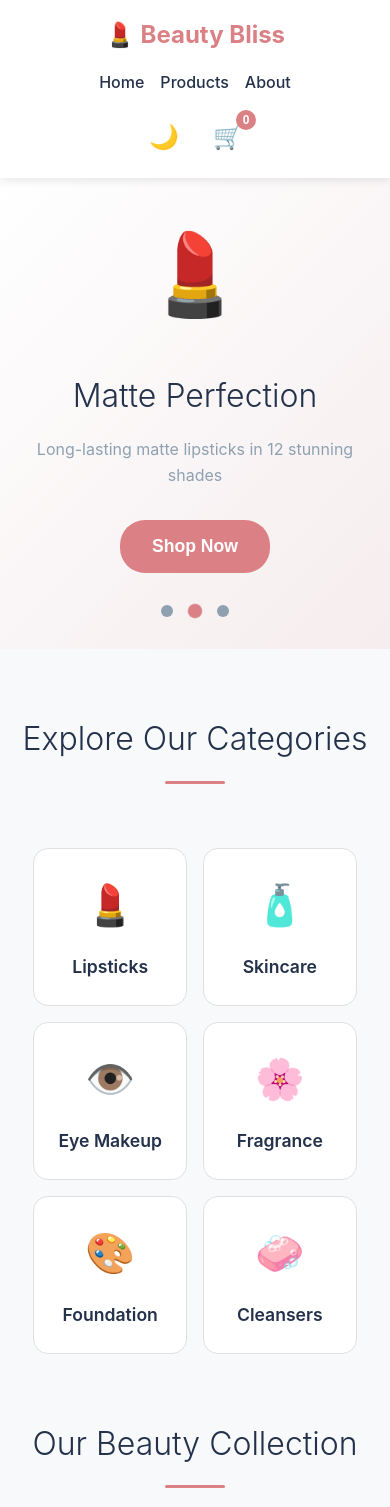
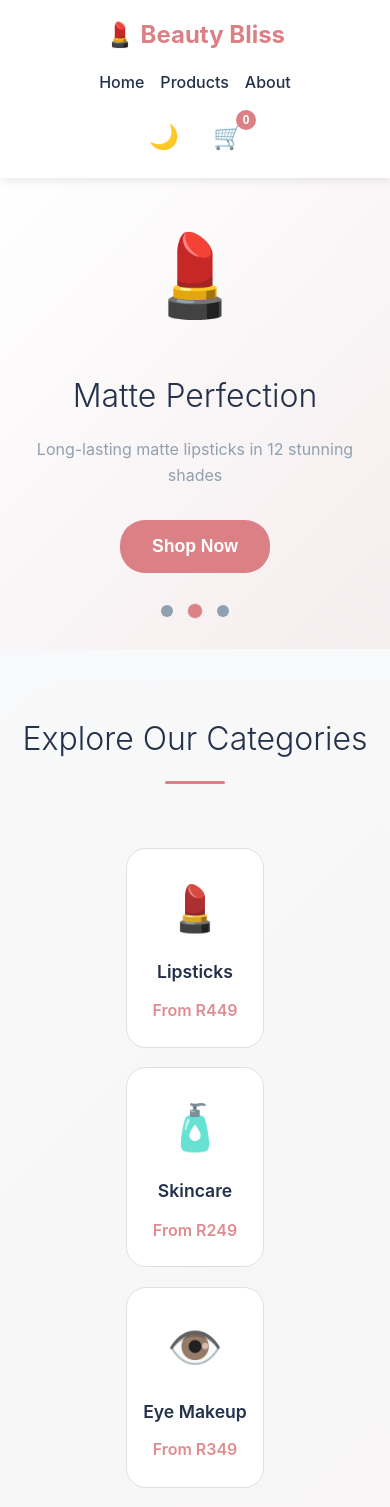
Before and after one commit to refiilwemotaung-cpu/beauty-bliss-shop, a React (Create React App) app: page / in a window 390 px wide. Shown: the top 1507 px of the page. Built offline with nearby package versions, Linux system fonts and the light colour scheme.

Commit message:
Change ProductGallery to 3 columns per row with 2 rows and improve the styling

```diff
--- a/src/components/ProductGallery/ProductGallery.css
+++ b/src/components/ProductGallery/ProductGallery.css
@@ -1,6 +1,10 @@
 .product-gallery {
   padding: 3rem 0;
-  background: var(--body-bg);
+  background: linear-gradient(
+    135deg,
+    var(--body-bg) 0%,
+    rgba(219, 128, 132, 0.05) 100%
+  );
 }
 
 .container {
@@ -9,15 +13,16 @@
   padding: 0 2rem;
 }
 
-.gallery-title {
+.section-title {
   text-align: center;
   color: var(--text-color);
   margin-bottom: 3rem;
   font-size: 2.5rem;
   font-weight: 300;
+  position: relative;
 }
 
-.gallery-title::after {
+.section-title::after {
   content: "";
   display: block;
   width: 60px;
@@ -29,50 +34,136 @@
 
 .gallery-grid {
   display: grid;
-  grid-template-columns: repeat(auto-fit, minmax(200px, 1fr));
+  grid-template-columns: repeat(3, 1fr);
   gap: 2rem;
+  justify-items: center;
 }
 
-.gallery-item {
+.gallery-card {
   background: var(--card-bg);
-  border-radius: 15px;
-  padding: 2rem;
+  border-radius: 20px;
+  padding: 2.5rem 2rem;
   text-align: center;
-  transition: all 0.3s ease;
+  transition: all 0.4s ease;
   border: 1px solid var(--border-color);
   cursor: pointer;
+  display: flex;
+  flex-direction: column;
+  align-items: center;
+  justify-content: center;
+  min-height: 220px;
+  width: 100%;
+  max-width: 320px;
+  position: relative;
+  overflow: hidden;
 }
 
-.gallery-item:hover {
-  transform: translateY(-5px);
-  box-shadow: 0 10px 25px rgba(0, 0, 0, 0.1);
+.gallery-card::before {
+  content: "";
+  position: absolute;
+  top: 0;
+  left: 0;
+  right: 0;
+  height: 4px;
+  background: linear-gradient(90deg, #db8084, #8fa1b1);
+  transform: scaleX(0);
+  transition: transform 0.3s ease;
+}
+
+.gallery-card:hover::before {
+  transform: scaleX(1);
+}
+
+.gallery-card:hover {
+  transform: translateY(-8px);
+  box-shadow: 0 20px 40px rgba(0, 0, 0, 0.15);
   border-color: #db8084;
 }
 
 .gallery-emoji {
-  font-size: 3rem;
-  margin-bottom: 1rem;
-  transition: transform 0.3s ease;
+  font-size: 4rem;
+  margin-bottom: 1.5rem;
+  transition: all 0.3s ease;
+  filter: grayscale(0.2);
 }
 
-.gallery-item:hover .gallery-emoji {
-  transform: scale(1.2);
+.gallery-card:hover .gallery-emoji {
+  transform: scale(1.2) rotate(5deg);
+  filter: grayscale(0);
 }
 
 .gallery-label {
   color: var(--text-color);
-  font-size: 1.1rem;
+  font-size: 1.4rem;
   font-weight: 600;
-  margin: 0;
+  margin: 0 0 0.8rem 0;
+  line-height: 1.4;
 }
 
 .gallery-price {
   color: #db8084;
   font-weight: 600;
-  margin: 0.5rem 0 0 0;
-  font-size: 0.9rem;
+  margin: 0;
+  font-size: 1.1rem;
+  opacity: 0.9;
 }
 
+/* Animation for card entrance */
+.gallery-card {
+  animation: fadeInUp 0.6s ease forwards;
+  opacity: 0;
+  transform: translateY(30px);
+}
+
+.gallery-card:nth-child(1) {
+  animation-delay: 0.1s;
+}
+.gallery-card:nth-child(2) {
+  animation-delay: 0.2s;
+}
+.gallery-card:nth-child(3) {
+  animation-delay: 0.3s;
+}
+.gallery-card:nth-child(4) {
+  animation-delay: 0.4s;
+}
+.gallery-card:nth-child(5) {
+  animation-delay: 0.5s;
+}
+.gallery-card:nth-child(6) {
+  animation-delay: 0.6s;
+}
+
+@keyframes fadeInUp {
+  to {
+    opacity: 1;
+    transform: translateY(0);
+  }
+}
+
+/* Tablet Styles */
+@media (max-width: 1024px) {
+  .gallery-grid {
+    grid-template-columns: repeat(2, 1fr);
+    gap: 1.5rem;
+  }
+
+  .gallery-card {
+    padding: 2rem 1.5rem;
+    min-height: 200px;
+    max-width: 280px;
+  }
+
+  .gallery-emoji {
+    font-size: 3.5rem;
+  }
+
+  .gallery-label {
+    font-size: 1.3rem;
+  }
+}
+
+/* Mobile Styles */
 @media (max-width: 768px) {
   .product-gallery {
     padding: 2rem 0;
@@ -82,21 +173,76 @@
     padding: 0 1rem;
   }
 
-  .gallery-title {
+  .section-title {
     font-size: 2rem;
     margin-bottom: 2rem;
   }
 
   .gallery-grid {
     grid-template-columns: repeat(2, 1fr);
-    gap: 1rem;
+    gap: 1.5rem;
   }
 
-  .gallery-item {
-    padding: 1.5rem;
+  .gallery-card {
+    padding: 1.8rem 1.2rem;
+    min-height: 180px;
+    max-width: 100%;
   }
 
   .gallery-emoji {
-    font-size: 2.5rem;
+    font-size: 3rem;
+    margin-bottom: 1rem;
+  }
+
+  .gallery-label {
+    font-size: 1.2rem;
+  }
+
+  .gallery-price {
+    font-size: 1rem;
   }
 }
+
+/* Small Mobile Styles */
+@media (max-width: 480px) {
+  .gallery-grid {
+    grid-template-columns: 1fr;
+    gap: 1.2rem;
+  }
+
+  .gallery-card {
+    padding: 1.5rem 1rem;
+    min-height: 160px;
+    max-width: 280px;
+    margin: 0 auto;
+  }
+
+  .gallery-emoji {
+    font-size: 2.8rem;
+  }
+
+  .gallery-label {
+    font-size: 1.1rem;
+  }
+}
+
+/* Large Desktop Enhancement */
+@media (min-width: 1400px) {
+  .gallery-grid {
+    gap: 2.5rem;
+  }
+
+  .gallery-card {
+    padding: 3rem 2rem;
+    min-height: 240px;
+    max-width: 350px;
+  }
+
+  .gallery-emoji {
+    font-size: 4.5rem;
+  }
+
+  .gallery-label {
+    font-size: 1.5rem;
+  }
+}
--- a/src/components/ProductGallery/ProductGallery.js
+++ b/src/components/ProductGallery/ProductGallery.js
@@ -3,23 +3,24 @@ import "./ProductGallery.css";
 
 const ProductGallery = () => {
   const galleryImages = [
-    { id: 1, emoji: "💄", label: "Lipsticks" },
-    { id: 2, emoji: "🧴", label: "Skincare" },
-    { id: 3, emoji: "👁️", label: "Eye Makeup" },
-    { id: 4, emoji: "🌸", label: "Fragrance" },
-    { id: 5, emoji: "🎨", label: "Foundation" },
-    { id: 6, emoji: "🧼", label: "Cleansers" },
+    { id: 1, emoji: "💄", label: "Lipsticks", price: "From R449" },
+    { id: 2, emoji: "🧴", label: "Skincare", price: "From R249" },
+    { id: 3, emoji: "👁️", label: "Eye Makeup", price: "From R349" },
+    { id: 4, emoji: "🌸", label: "Fragrance", price: "From R299" },
+    { id: 5, emoji: "🎨", label: "Foundation", price: "From R599" },
+    { id: 6, emoji: "🧼", label: "Cleansers", price: "From R249" },
   ];
 
   return (
-    <section className="product-gallery">
+    <section className="product-gallery" id="categories">
       <div className="container">
-        <h2 className="gallery-title">Explore Our Categories</h2>
+        <h2 className="section-title">Explore Our Categories</h2>
         <div className="gallery-grid">
           {galleryImages.map((item) => (
-            <div key={item.id} className="gallery-item">
+            <div key={item.id} className="gallery-card">
               <div className="gallery-emoji">{item.emoji}</div>
               <h3 className="gallery-label">{item.label}</h3>
+              <p className="gallery-price">{item.price}</p>
             </div>
           ))}
         </div>
```
